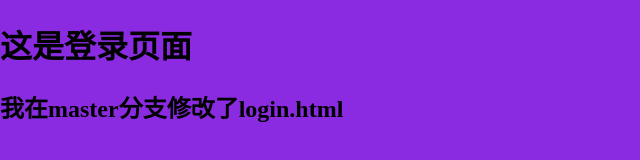
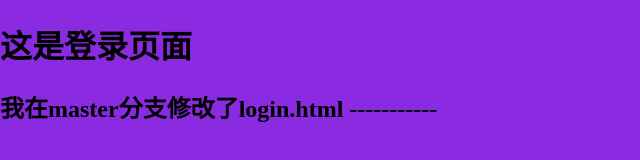
Before and after one commit to ice668/project01, a plain HTML site: page login.html in a window 1280 px wide. Shown: the full height of the page, 0-640 px from the left. Drawn offline with Linux system fonts and the light colour scheme.

Commit message:
跳过使用暂存区

```diff
--- a/login.html
+++ b/login.html
@@ -8,6 +8,6 @@
   </head>
   <body>
     <h1>这是登录页面</h1>
-    <h2>我在master分支修改了login.html</h2>
+    <h2>我在master分支修改了login.html -----------</h2>
   </body>
 </html>
```
